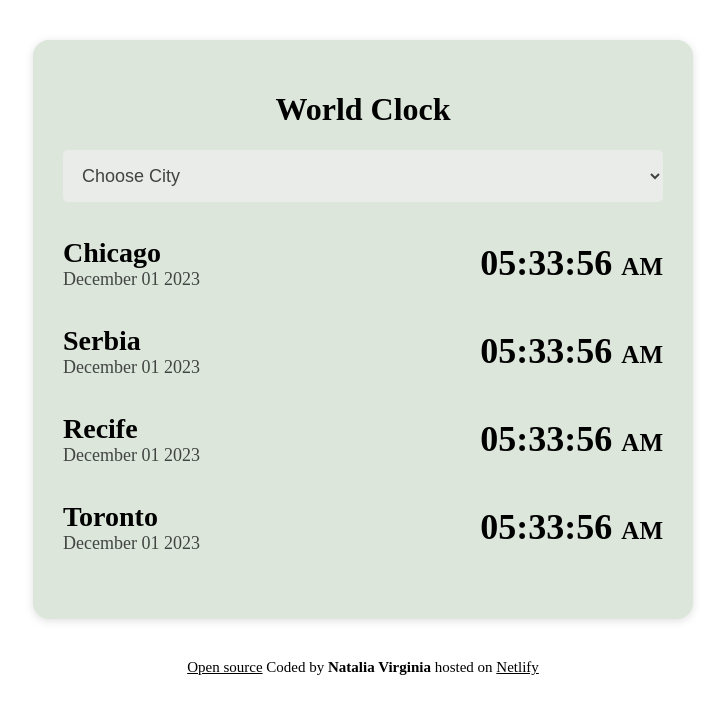
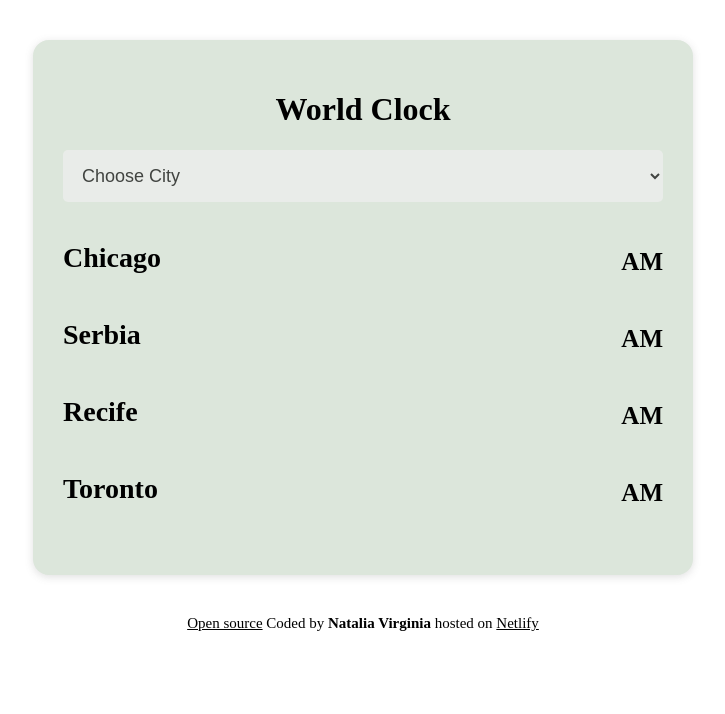
Before and after one commit to nathvirginia/World-Clock, a plain HTML site: page index.html in a window 1280 px wide. Shown: the whole page, without its empty margins (277-1002 px from the left). Drawn offline with nearby package versions, Linux system fonts and the light colour scheme; a script that the page names is missing.

Commit message:
Update index.html

```diff
--- a/index.html
+++ b/index.html
@@ -11,45 +11,47 @@
   <body>
     <div class="container">
       <h1>World Clock</h1>
-      <select>
+      <select id="select-city">
         <option value="">Choose City</option>
         <option value="">Current Location</option>
-        <option value="">Paris</option>
-        <option value="">Sydney</option>
-        <option value="">Washington Dc</option>
-        <option value="">Sao Paulo</option>
+        <option value="Europe/Paris">Paris</option>
+        <option value="Australia/Sydney">Sydney</option>
+        <option value="America/Denver">Denver</option>
+        <option value="America/Sao_Paulo">Sao Paulo</option>
       </select>
 
+      <div id="cities">
         <div class="city" id="chicago">
           <div>
             <h2>Chicago</h2>
-          <div class="date">December 01 2023</div>
+            <div class="date"></div>
           </div>
-        <div class="time">05:33:56 <span class="small">AM</span></div>
+          <div class="time"><span class="small">AM</span></div>
         </div>
 
         <div class="city" id="serbia">
           <div>
             <h2>Serbia</h2>
-          <div class="date">December 01 2023</div>
+            <div class="date"></div>
           </div>
-        <div class="time">05:33:56 <span class="small">AM</span></div>
+          <div class="time"><span class="small">AM</span></div>
         </div>
 
         <div class="city" id="recife">
           <div>
             <h2>Recife</h2>
-          <div class="date">December 01 2023</div>
+            <div class="date"></div>
           </div>
-        <div class="time">05:33:56 <span class="small">AM</span></div>
+          <div class="time"><span class="small">AM</span></div>
         </div>
 
         <div class="city" id="toronto">
           <div>
             <h2>Toronto</h2>
-          <div class="date">December 01 2023</div>
+            <div class="date"></div>
           </div>
-        <div class="time">05:33:56 <span class="small">AM</span></div>
+          <div class="time"><span class="small">AM</span></div>
+        </div>
       </div>
     </div>
     <footer>
```
Lines whose indentation alone changed are shown as unchanged.
